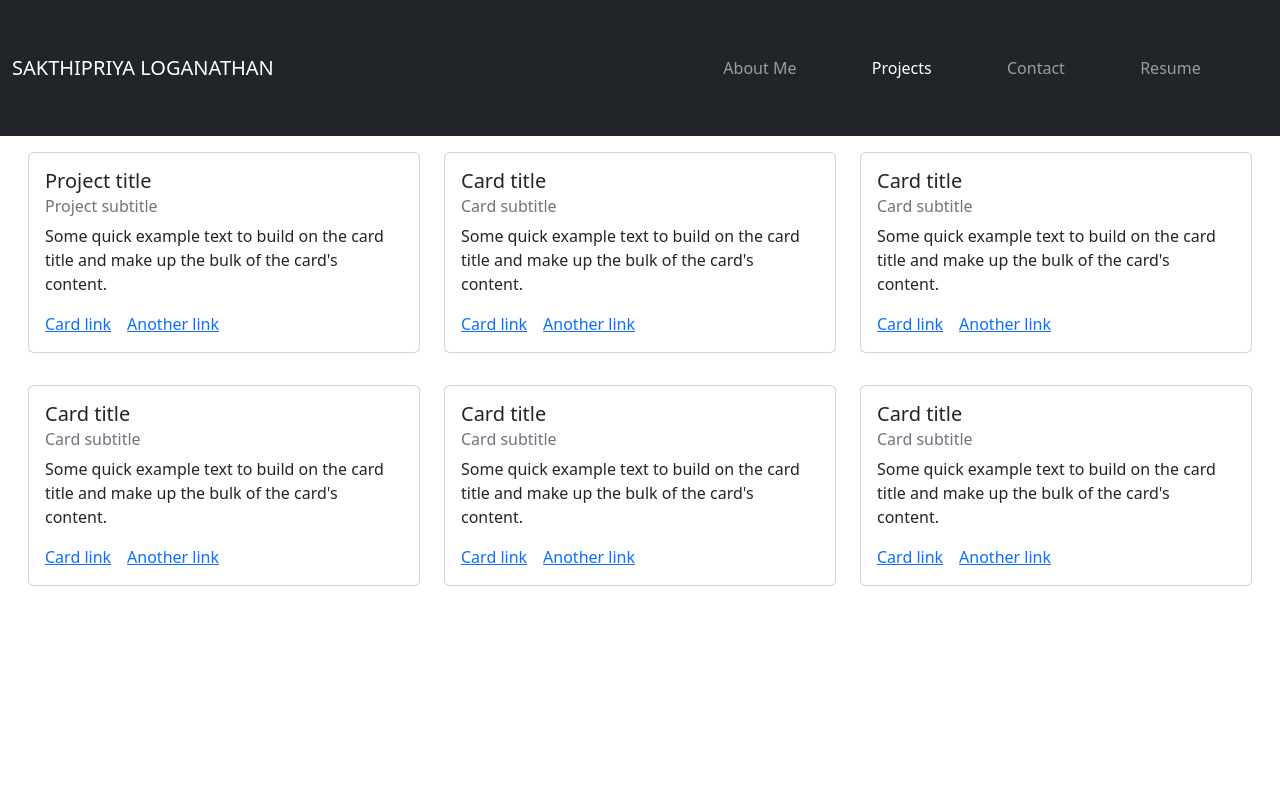
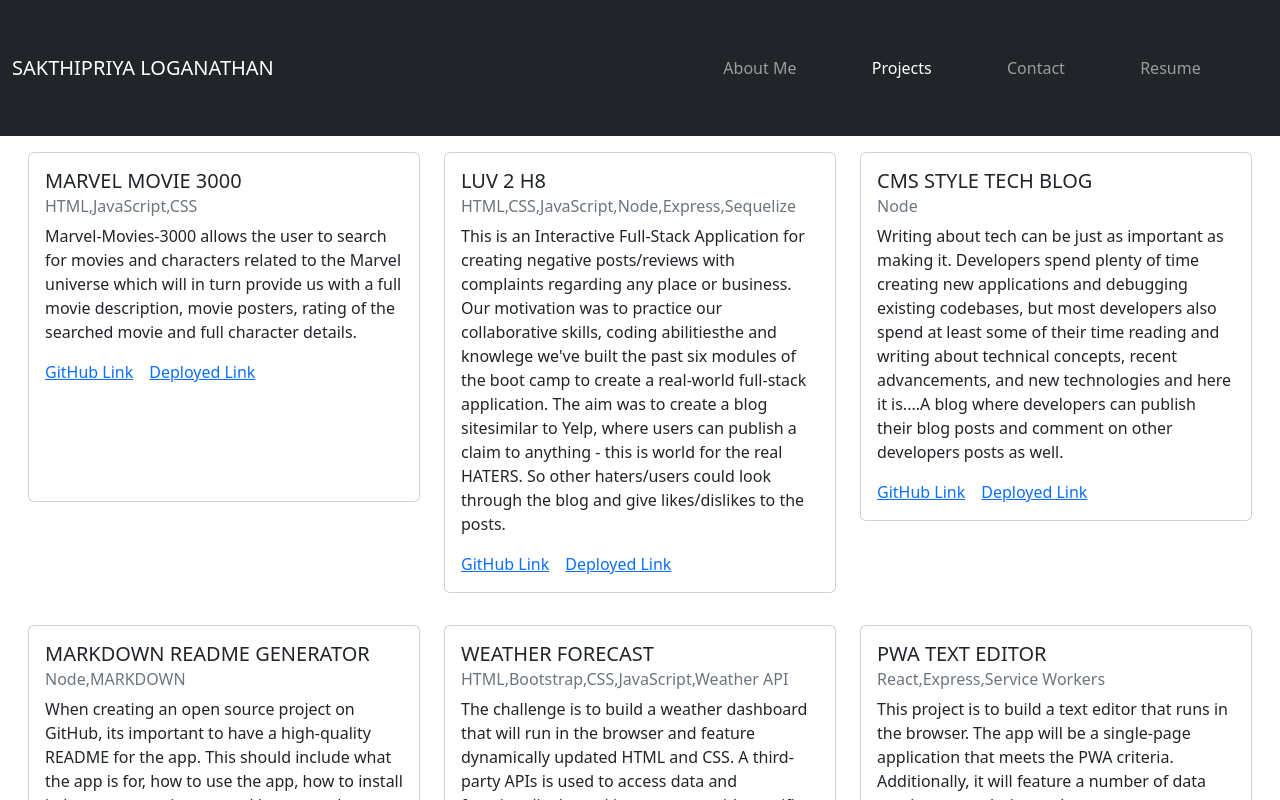
Before and after one commit to SPloganathan/sploganathan-portfolio, a React (Create React App) app: page / in a window 1280 px wide. Both pictures are taken after a click on the element "Projects". Shown: the top 800 px of the page. Built offline with nearby package versions, Linux system fonts and the light colour scheme.

Commit message:
feat(project): projects added

```diff
--- a/src/App.css
+++ b/src/App.css
@@ -1,3 +1,6 @@
 .avatar {
   width: 250px;
 }
+.card {
+  min-height: 350px;
+}
--- a/src/components/Project.js
+++ b/src/components/Project.js
@@ -5,19 +5,27 @@ function Project() {
         <div className="col-md-4 col-lg-4 col-sm-12 mb-3">
           <div className="card">
             <div className="card-body">
-              <h5 className="card-title">Project title</h5>
+              <h5 className="card-title">MARVEL MOVIE 3000</h5>
               <h6 className="card-subtitle mb-2 text-muted">
-                Project subtitle
+                HTML,JavaScript,CSS
               </h6>
               <p className="card-text">
-                Some quick example text to build on the card title and make up
-                the bulk of the card's content.
+                Marvel-Movies-3000 allows the user to search for movies and
+                characters related to the Marvel universe which will in turn
+                provide us with a full movie description, movie posters, rating
+                of the searched movie and full character details.
               </p>
-              <a href="#" className="card-link">
-                Card link
+              <a
+                href="https://github.com/SPloganathan/marvel-movies-3000"
+                className="card-link"
+              >
+                GitHub Link
               </a>
-              <a href="#" className="card-link">
-                Another link
+              <a
+                href="https://sploganathan.github.io/marvel-movies-3000/"
+                className="card-link"
+              >
+                Deployed Link
               </a>
             </div>
           </div>
@@ -25,17 +33,29 @@ function Project() {
         <div className="col-md-4 col-lg-4 col-sm-12 mb-3">
           <div className="card">
             <div className="card-body">
-              <h5 className="card-title">Card title</h5>
-              <h6 className="card-subtitle mb-2 text-muted">Card subtitle</h6>
+              <h5 className="card-title">LUV 2 H8</h5>
+              <h6 className="card-subtitle mb-2 text-muted">
+                HTML,CSS,JavaScript,Node,Express,Sequelize
+              </h6>
               <p className="card-text">
-                Some quick example text to build on the card title and make up
-                the bulk of the card's content.
+                This is an Interactive Full-Stack Application for creating
+                negative posts/reviews with complaints regarding any place or
+                business. Our motivation was to practice our collaborative
+                skills, coding abilitiesthe and knowlege we've built the past
+                six modules of the boot camp to create a real-world full-stack
+                application. The aim was to create a blog sitesimilar to Yelp,
+                where users can publish a claim to anything - this is world for
+                the real HATERS. So other haters/users could look through the
+                blog and give likes/dislikes to the posts.
               </p>
-              <a href="#" className="card-link">
-                Card link
+              <a
+                href="https://github.com/SPloganathan/luv-2-h8"
+                className="card-link"
+              >
+                GitHub Link
               </a>
-              <a href="#" className="card-link">
-                Another link
+              <a href="https://luv-2-h8.herokuapp.com/" className="card-link">
+                Deployed Link
               </a>
             </div>
           </div>
@@ -43,17 +63,28 @@ function Project() {
         <div className="col-md-4 col-lg-4 col-sm-12 mb-3">
           <div className="card">
             <div className="card-body">
-              <h5 className="card-title">Card title</h5>
-              <h6 className="card-subtitle mb-2 text-muted">Card subtitle</h6>
+              <h5 className="card-title">CMS STYLE TECH BLOG</h5>
+              <h6 className="card-subtitle mb-2 text-muted">Node</h6>
               <p className="card-text">
-                Some quick example text to build on the card title and make up
-                the bulk of the card's content.
+                Writing about tech can be just as important as making it.
+                Developers spend plenty of time creating new applications and
+                debugging existing codebases, but most developers also spend at
+                least some of their time reading and writing about technical
+                concepts, recent advancements, and new technologies and here it
+                is....A blog where developers can publish their blog posts and
+                comment on other developers posts as well.
               </p>
-              <a href="#" className="card-link">
-                Card link
+              <a
+                href="https://github.com/SPloganathan/cms-style-tech-blog"
+                className="card-link"
+              >
+                GitHub Link
               </a>
-              <a href="#" className="card-link">
-                Another link
+              <a
+                href="https://cms-style-tech-blogg.herokuapp.com/"
+                className="card-link"
+              >
+                Deployed Link
               </a>
             </div>
           </div>
@@ -63,17 +94,27 @@ function Project() {
         <div className="col-md-4 col-lg-4 col-sm-12 mb-3">
           <div className="card">
             <div className="card-body">
-              <h5 className="card-title">Card title</h5>
-              <h6 className="card-subtitle mb-2 text-muted">Card subtitle</h6>
+              <h5 className="card-title">MARKDOWN README GENERATOR</h5>
+              <h6 className="card-subtitle mb-2 text-muted">Node,MARKDOWN</h6>
               <p className="card-text">
-                Some quick example text to build on the card title and make up
-                the bulk of the card's content.
+                When creating an open source project on GitHub, its important to
+                have a high-quality README for the app. This should include what
+                the app is for, how to use the app, how to install it, how to
+                report issues, and how to make contributions—this last part
+                increases the likelihood that other developers will contribute
+                to the success of the project.
               </p>
-              <a href="#" className="card-link">
-                Card link
+              <a
+                href="https://github.com/SPloganathan/markdown-readme-generator"
+                className="card-link"
+              >
+                GitHub Link
               </a>
-              <a href="#" className="card-link">
-                Another link
+              <a
+                href="https://www.npmjs.com/package/markdown-readme-generator"
+                className="card-link"
+              >
+                Deployed Link
               </a>
             </div>
           </div>
@@ -81,17 +122,29 @@ function Project() {
         <div className="col-md-4 col-lg-4 col-sm-12 mb-3">
           <div className="card">
             <div className="card-body">
-              <h5 className="card-title">Card title</h5>
-              <h6 className="card-subtitle mb-2 text-muted">Card subtitle</h6>
+              <h5 className="card-title">WEATHER FORECAST</h5>
+              <h6 className="card-subtitle mb-2 text-muted">
+                HTML,Bootstrap,CSS,JavaScript,Weather API
+              </h6>
               <p className="card-text">
-                Some quick example text to build on the card title and make up
-                the bulk of the card's content.
+                The challenge is to build a weather dashboard that will run in
+                the browser and feature dynamically updated HTML and CSS. A
+                third-party APIs is used to access data and functionality by
+                making requests with specific parameters to a URL. Weather
+                dashboard is displayed with city name and its current and future
+                weather forecast details.
               </p>
-              <a href="#" className="card-link">
-                Card link
+              <a
+                href="https://github.com/SPloganathan/weather-forecast"
+                className="card-link"
+              >
+                GitHub Link
               </a>
-              <a href="#" className="card-link">
-                Another link
+              <a
+                href="https://sploganathan.github.io/weather-forecast/"
+                className="card-link"
+              >
+                Deployed Link
               </a>
             </div>
           </div>
@@ -99,17 +152,29 @@ function Project() {
         <div className="col-md-4  col-lg-4 col-sm-12 mb-3">
           <div className="card">
             <div className="card-body">
-              <h5 className="card-title">Card title</h5>
-              <h6 class="card-subtitle mb-2 text-muted">Card subtitle</h6>
+              <h5 className="card-title">PWA TEXT EDITOR</h5>
+              <h6 class="card-subtitle mb-2 text-muted">
+                React,Express,Service Workers
+              </h6>
               <p class="card-text">
-                Some quick example text to build on the card title and make up
-                the bulk of the card's content.
+                This project is to build a text editor that runs in the browser.
+                The app will be a single-page application that meets the PWA
+                criteria. Additionally, it will feature a number of data
+                persistence techniques that serve as redundancy in case one of
+                the options is not supported by the browser. The application
+                will also function offline.
               </p>
-              <a href="#" class="card-link">
-                Card link
+              <a
+                href="https://github.com/SPloganathan/pwa-text-editor"
+                class="card-link"
+              >
+                GitHub Link
               </a>
-              <a href="#" class="card-link">
-                Another link
+              <a
+                href="https://text-text-editor-pwa.herokuapp.com/"
+                class="card-link"
+              >
+                Deployed Link
               </a>
             </div>
           </div>
```
